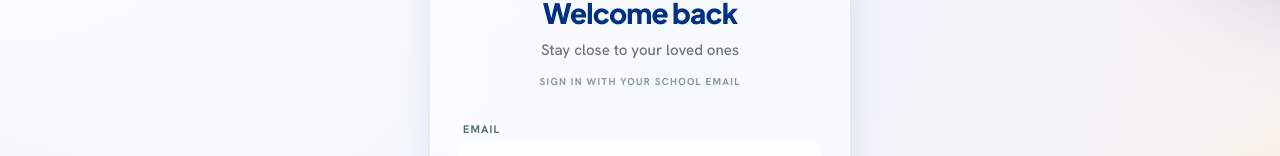
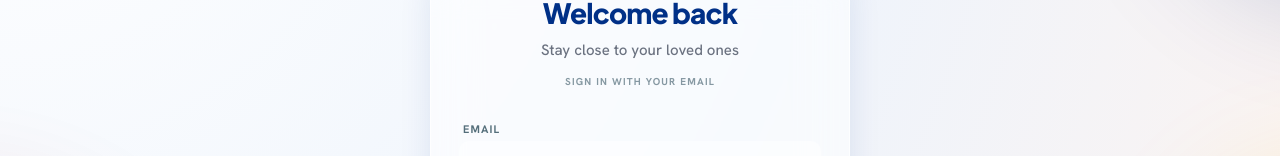
Before and after one commit to roycenorolls/ttparent, a Next.js app: page /login in a window 1280 px wide. Shown: the part 244-400 px from the top of the page. Built offline with nearby package versions, Linux system fonts and the light colour scheme.

Commit message:
Shorten login eyebrow to 'Sign in with your email'

```diff
--- a/src/app/login/page.jsx
+++ b/src/app/login/page.jsx
@@ -102,7 +102,7 @@ export default function LoginPage() {
           <p className="tt-subtitle">
             {blocked ? 'One step left before you can sign in.' : 'Stay close to your loved ones'}
           </p>
-          {!blocked && <p className="tt-eyebrow">Sign in with your school email</p>}
+          {!blocked && <p className="tt-eyebrow">Sign in with your email</p>}
         </div>
 
         {blocked ? (
```
